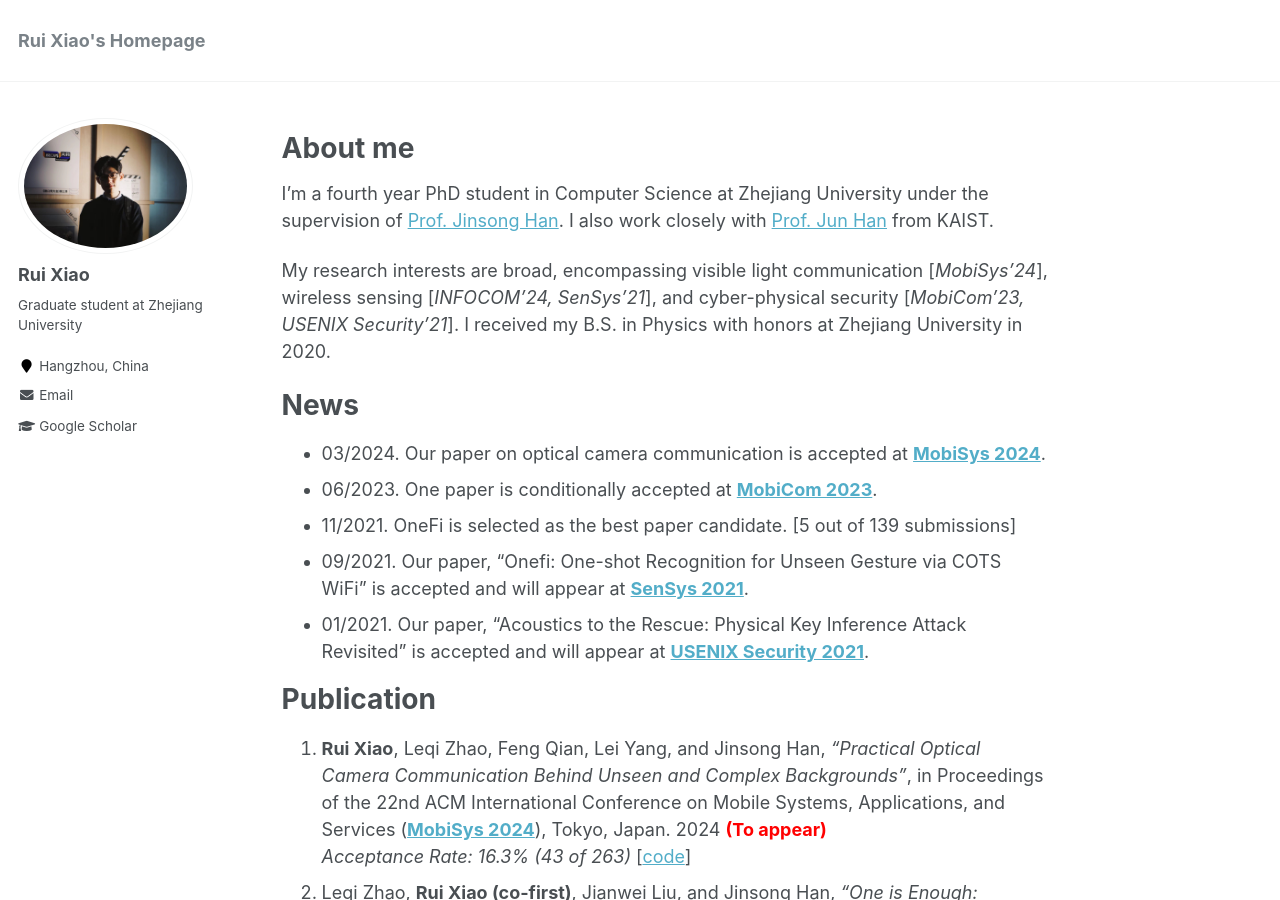
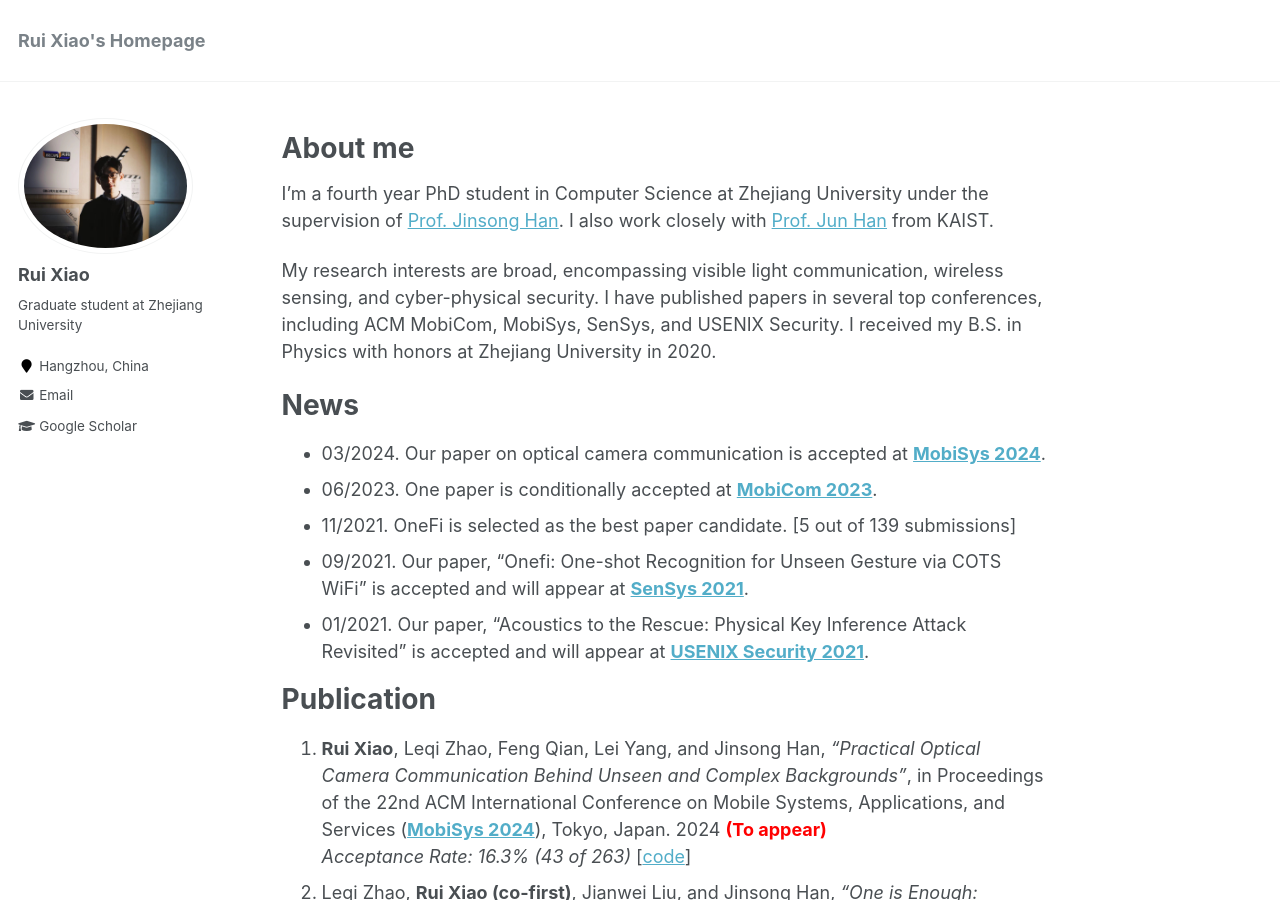
Before and after one commit to ruixiao24/ruixiao24.github.io, a Jekyll site: the page built from _pages/about.md, in a window 1280 px wide and 900 px high. Built offline with Jekyll 4.4.1, drawn with Linux system fonts in a browser that asks for light colours.

Commit message:
Update about.md

```diff
--- a/_pages/about.md
+++ b/_pages/about.md
@@ -12,7 +12,7 @@
 
 I'm a fourth year PhD student in Computer Science at Zhejiang University under the supervision of [Prof. Jinsong Han](https://person.zju.edu.cn/en/hanjinsong). I also work closely with [Prof. Jun Han](http://www.junhan.org/) from KAIST.
 
-My research interests are broad, encompassing visible light communication [_MobiSys'24_], wireless sensing [_INFOCOM'24, SenSys'21_], and cyber-physical security [_MobiCom'23, USENIX Security'21_]. I received my B.S. in Physics with honors at Zhejiang University in 2020.
+My research interests are broad, encompassing visible light communication, wireless sensing, and cyber-physical security. I have published papers in several top conferences, including ACM MobiCom, MobiSys, SenSys, and USENIX Security. I received my B.S. in Physics with honors at Zhejiang University in 2020.
 
 # News
 - 03/2024. Our paper on optical camera communication is accepted at **[MobiSys 2024](https://sigmobile.org/mobisys/2024/)**.
```
